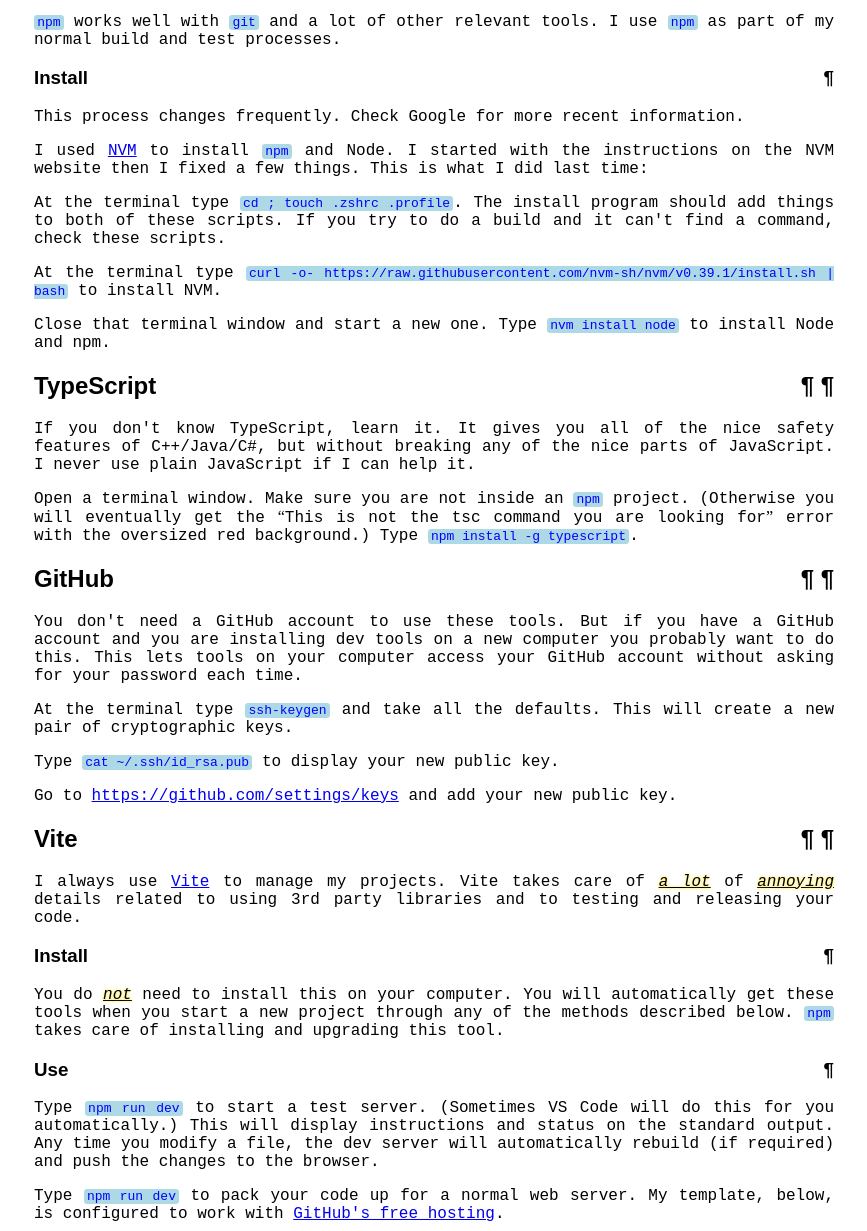
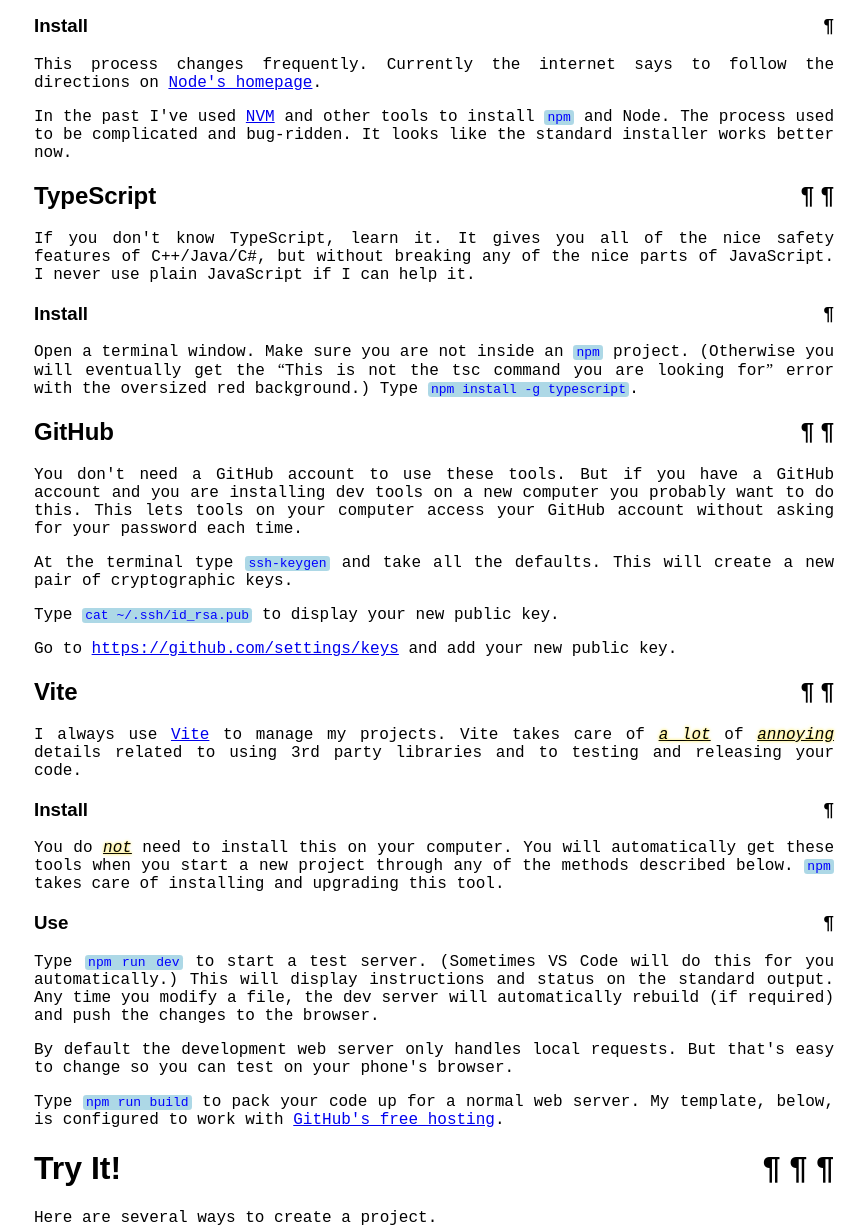
Before and after one commit to TradeIdeasPhilip/typescript-getting-started, a website built with Vite: page docs/index.html in a window 1280 px wide. Shown: the part 2109-3340 px from the top of the page, without its empty margins (206-1073 px from the left). Built offline with nearby package versions, Linux system fonts and the light colour scheme; a web font is replaced by a local one.

Commit message:
Fix some of the documentation.

```diff
--- a/docs/index.html
+++ b/docs/index.html
@@ -69,10 +69,6 @@
       </p>
       <h1>My Tools</h1>
       <p>Install these once per computer.</p>
-      <p>
-        Some of these instructions look oddly specific; I've added detailed
-        notes where I've gotten stuck before.
-      </p>
       <h2>VS Code</h2>
       <p>
         There are a lot of useful extensions and such that work with VS Code.
@@ -203,32 +199,15 @@
       </p>
       <h3>Install</h3>
       <p>
-        This process changes frequently. Check Google for more recent
-        information.
+        This process changes frequently. Currently the internet says to follow
+        the directions on <a href="https://nodejs.org/en/">Node's homepage</a>.
       </p>
       <p>
-        I used
+        In the past I've used
         <a href="https://github.com/nvm-sh/nvm#installing-and-updating">NVM</a>
-        to install <code>npm</code> and Node. I started with the instructions on
-        the NVM website then I fixed a few things. This is what I did last time:
-      </p>
-      <p>
-        At the terminal type <code>cd ; touch .zshrc .profile</code>. The
-        install program should add things to both of these scripts. If you try
-        to do a build and it can't find a command, check these scripts.
-      </p>
-      <p>
-        At the terminal type
-        <code
-          >curl -o-
-          https://raw.githubusercontent.com/nvm-sh/nvm/v0.39.1/install.sh |
-          bash</code
-        >
-        to install NVM.
-      </p>
-      <p>
-        Close that terminal window and start a new one. Type
-        <code>nvm install node</code> to install Node and npm.
+        and other tools to install <code>npm</code> and Node. The process used
+        to be complicated and bug-ridden. It looks like the standard installer
+        works better now.
       </p>
       <h2>TypeScript</h2>
       <p>
@@ -236,6 +215,7 @@
         safety features of C++/Java/C#, but without breaking any of the nice
         parts of JavaScript. I never use plain JavaScript if I can help it.
       </p>
+      <h3>Install</h3>
       <p>
         Open a terminal window. Make sure you are not inside an
         <code>npm</code> project. (Otherwise you will eventually get the
@@ -290,7 +270,11 @@
         the browser.
       </p>
       <p>
-        Type <code>npm run dev</code> to pack your code up for a normal web
+        By default the development web server only handles local requests. But
+        that's easy to change so you can test on your phone's browser.
+      </p>
+      <p>
+        Type <code>npm run build</code> to pack your code up for a normal web
         server. My template, below, is configured to work with
         <a
           href="https://docs.github.com/en/pages/getting-started-with-github-pages/creating-a-github-pages-site"
```
Also changed, not shown: index.html (+12 -28 lines), README.md (added).
